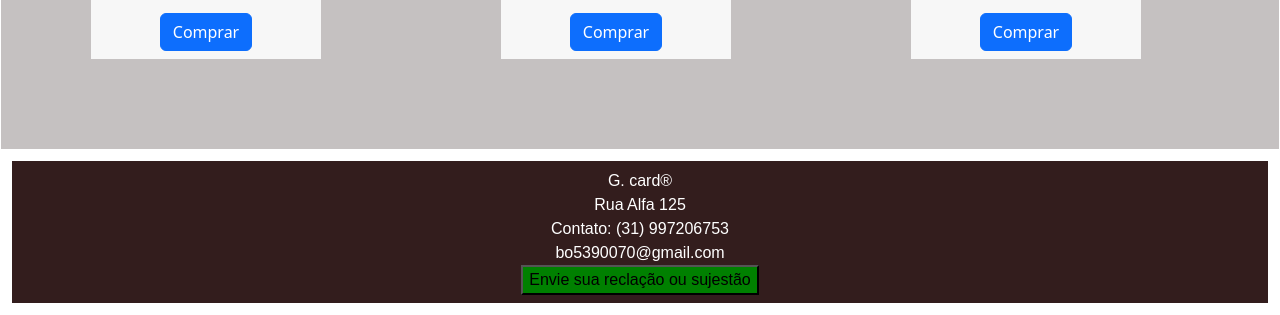
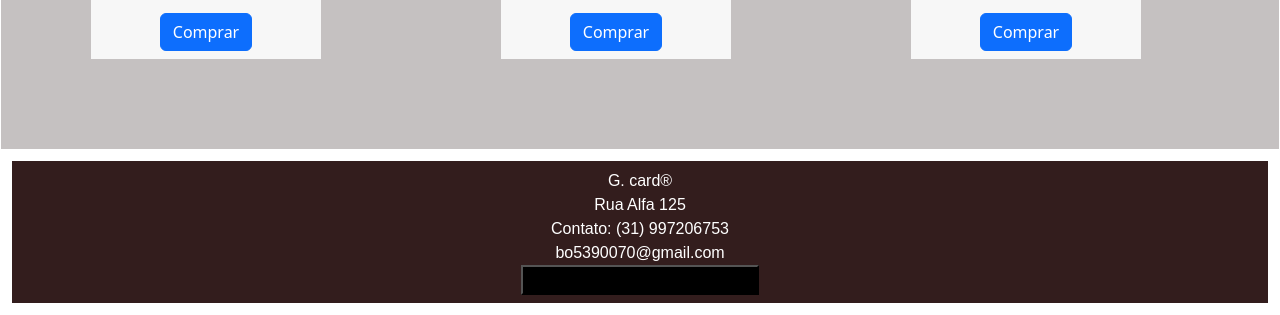
Before and after one commit to Breno009/Atividade-final-2, a plain HTML site: page index.html in a window 1280 px wide. Shown: the part 1873-2188 px from the top of the page. Drawn offline with nearby package versions, Linux system fonts and the light colour scheme.

Commit message:
Update style.css

```diff
--- a/style.css
+++ b/style.css
@@ -142,6 +142,9 @@
     justify-content: center;
 }
 #button3{
-	background-color: green;
+	background-color: black;
 
 }
+#button3:hover{
+	background-color: rgb(97, 3, 3);
+}
```
